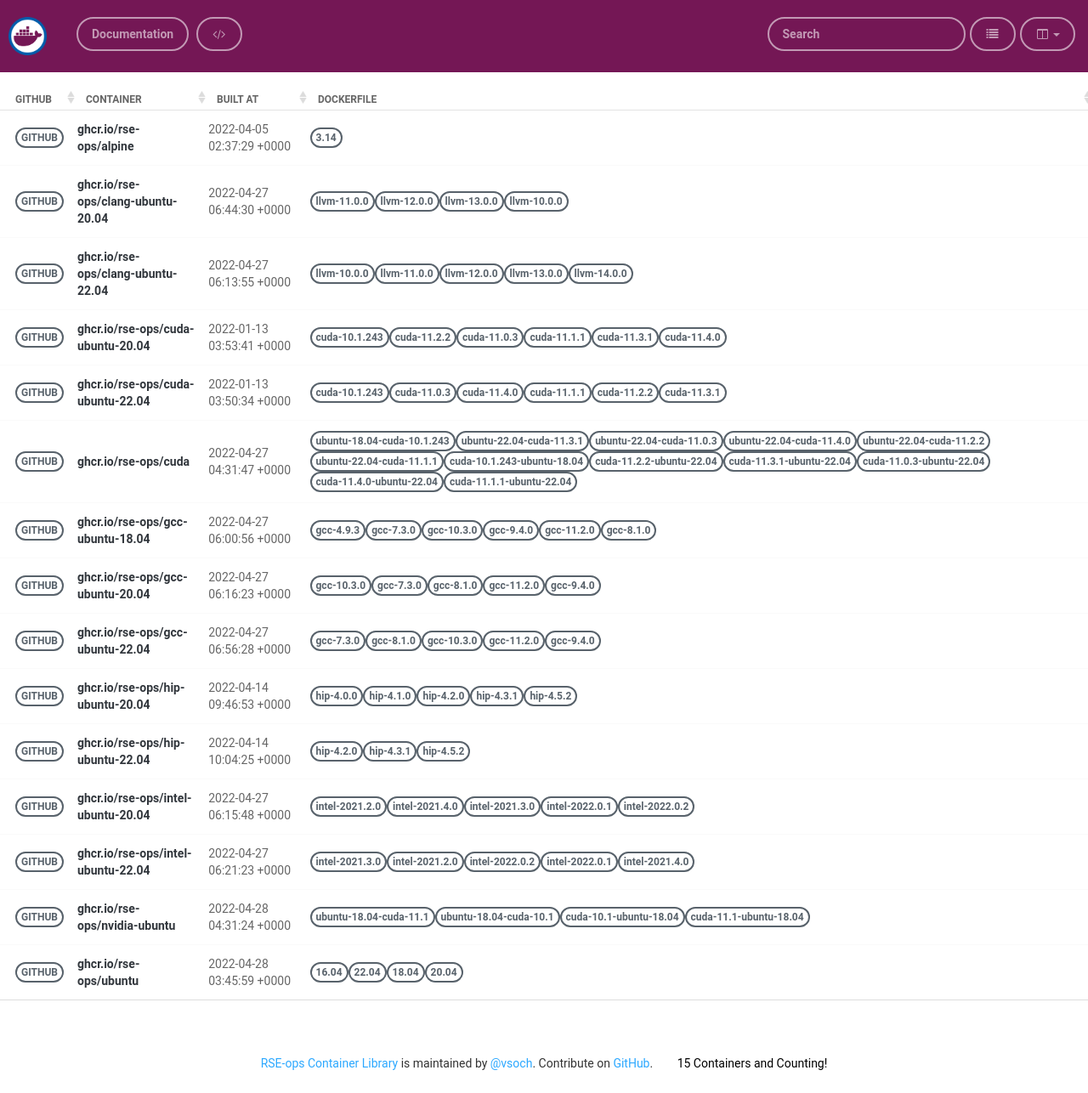
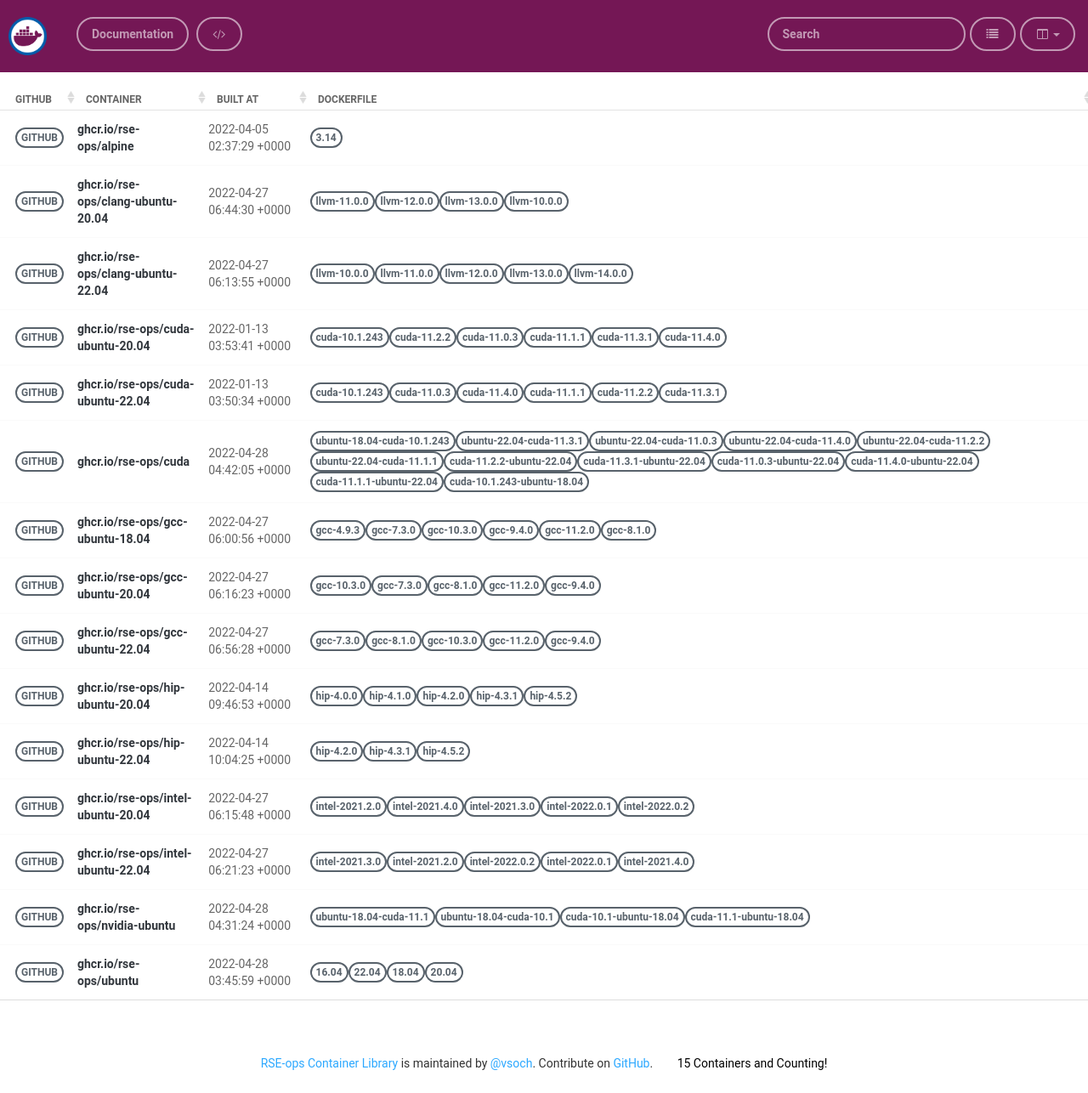
Before and after one commit to rse-ops/docker-images, a Jekyll site: the page built from pages/index.md, in a window 1280 px wide. Shown: the whole page at 85% size. Built offline with Jekyll 4.4.1, drawn with Linux system fonts in a browser that asks for light colours; nearby versions of some CDN libraries.

Commit message:
Automated push to update library 2022-04-28

```diff
--- a/_library/ghcr.io-rse-ops-cuda.md
+++ b/_library/ghcr.io-rse-ops-cuda.md
@@ -1,7 +1,7 @@
 ---
 layout: container
 name: ghcr.io/rse-ops/cuda
-updated_at: 2022-04-27 04:31:47.200299
+updated_at: 2022-04-28 04:42:05.938501
 
 
 container_url: https://github.com/orgs/rse-ops/packages/container/package/cuda
```
Also changed, not shown: other parts of _library/ghcr.io-rse-ops-cuda.md (+3 -3 lines).
